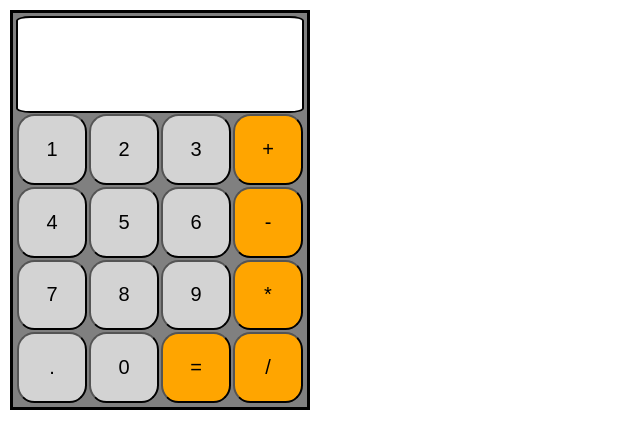
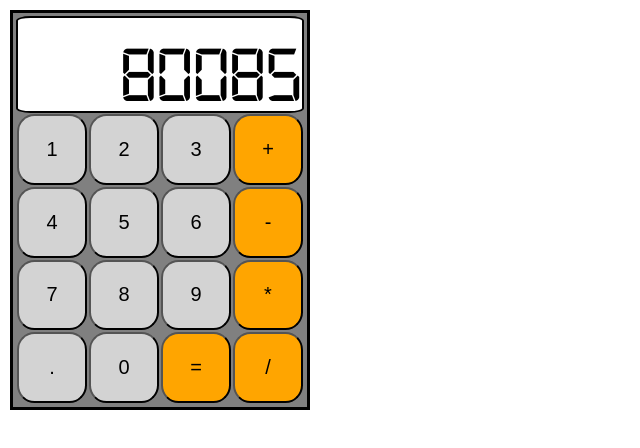
Before and after one commit to gilbert-alex/calculator, a plain HTML site: page index.html in a window 1280 px wide. Shown: the whole page, without its empty margins (0-640 px from the left). Drawn offline with Linux system fonts and the light colour scheme.

Commit message:
Add font for display

```diff
--- a/index.html
+++ b/index.html
@@ -11,7 +11,7 @@
     <div class="container">
 
         <div class="display">
-            <p></p>
+            <p class="main">80085</p>
         </div>
 
         <div class="buttons">
--- a/style.css
+++ b/style.css
@@ -4,6 +4,11 @@
     padding: 0px;
     box-sizing: border-box;
     font-family: sans-serif;
+}
+
+@font-face {
+    font-family: 'digital-calculator-font';
+    src: url('./media/font/digital-7/digital-7\ \(mono\).ttf');
 }
 
 .container {
@@ -16,10 +21,23 @@
 }
 
 .display {
+    display: flex;
+    flex-direction: column;
+    justify-content: center;
     height: 25%;
     border-radius: 5%;
     border: 2px solid black;
     background-color: white;
+}
+
+    .display>.main {
+        display: flex;
+        height: 50%;
+        align-items: center;
+        justify-content: right;
+        font-family: 'digital-calculator-font';
+        font-size: 5em;
+        color: black;
     }
 
 .buttons {
```
Also changed, not shown: media/font/digital-7/digital-7 (italic).ttf (added), media/font/digital-7/digital-7 (mono italic).ttf (added), media/font/digital-7/digital-7 (mono).ttf (added), media/font/digital-7/digital-7.ttf (added), media/font/digital-7/readme.txt (added). Lines whose indentation alone changed are shown as unchanged.
